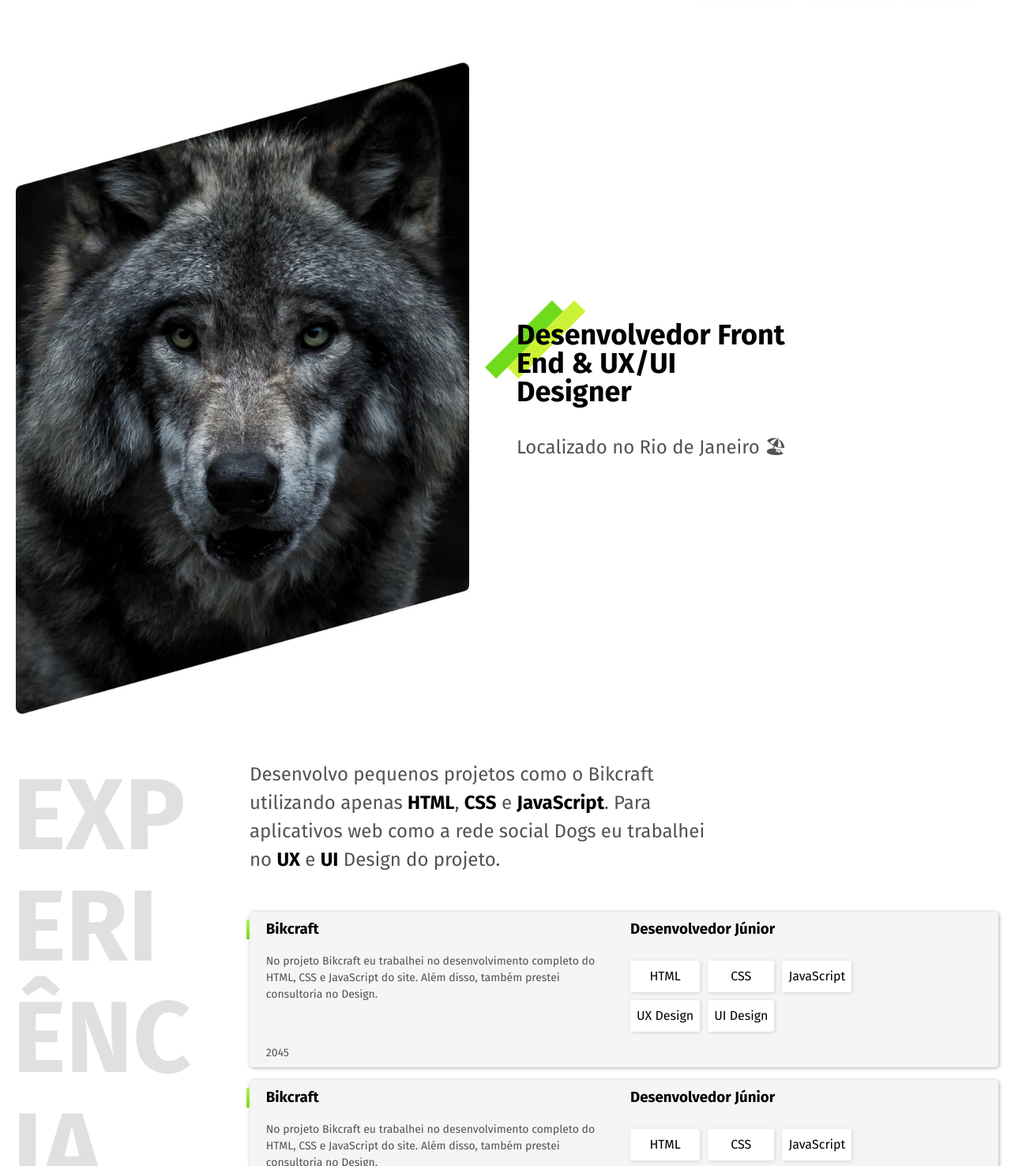
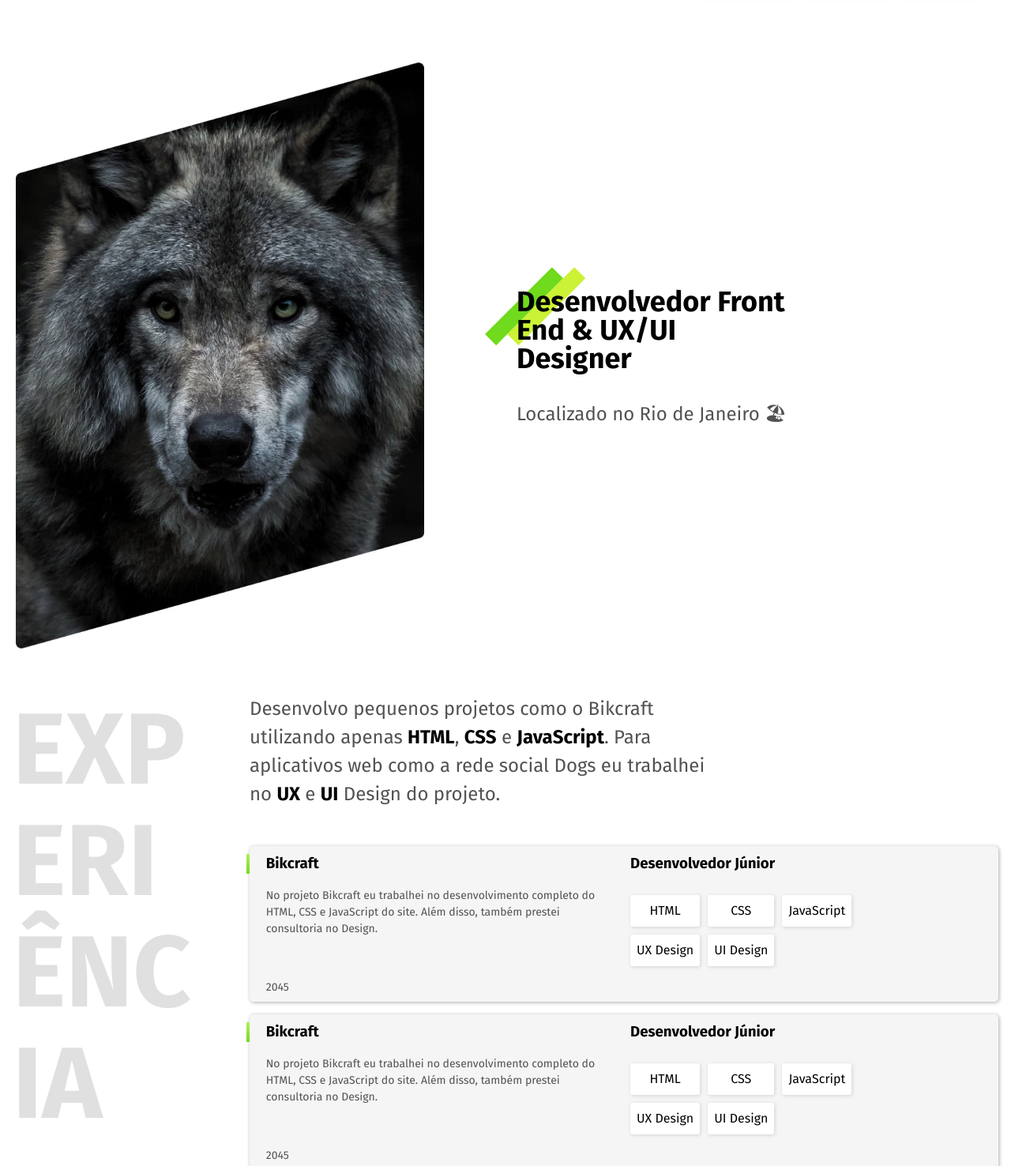
Before and after one commit to mateus321u-bit/Projeto-Portf-lio, a plain HTML site: page index.html in a window 1280 px wide. Shown: the part 79-1555 px from the top of the page at 79% size. Drawn offline with Linux system fonts and the light colour scheme.

Commit message:
novas alt

```diff
--- a/index.html
+++ b/index.html
@@ -35,7 +35,7 @@
                 <p>Localizado no Rio de Janeiro 🏖</p>
             </div>
         </section>
-        <section class="exp">
+        <section class="exp" id="experiencia">
             <h2>Experiência</h2>
             <div>
             <p class="intro">Desenvolvo pequenos projetos como o Bikcraft utilizando apenas <strong>HTML</strong>,
--- a/style.css
+++ b/style.css
@@ -30,6 +30,8 @@ body {
     font-family: var(--font1);
     font-size: 16px;
     line-height: 1.5;
+    max-width: 1600px;
+    margin: 0 auto;
 }
 
 /* MENU */
@@ -80,8 +82,8 @@ body {
 }
 
 .perfil img {
-    width: 100%;
-    height: 100%;
+    max-width: 90%;
+    max-height: 100%;
     object-fit: cover;
     display: block;
 }
@@ -222,7 +224,7 @@ body {
 
 .areaCursos {
     display: grid;
-   grid-template-columns: 1fr 1fr 1fr;
+   grid-template-columns: repeat(3, 1fr);
    justify-content: center;
     gap: 1rem;
 }
@@ -328,7 +330,7 @@ footer h3 {
     background: #88e040;
     color: var(--cor2);
     text-decoration: none;
-    font-size: 2rem;
+    font-size: 1.5rem;
     padding: 10px;
     border-radius: 60%;
 
```
